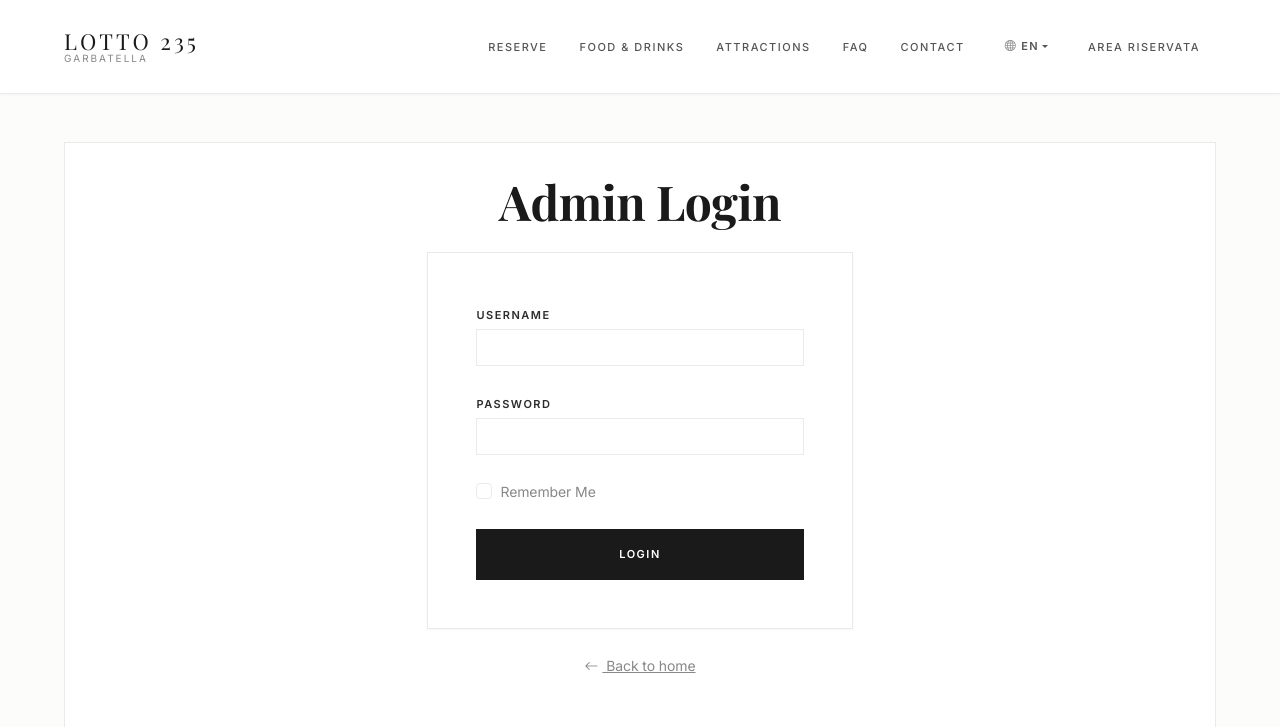
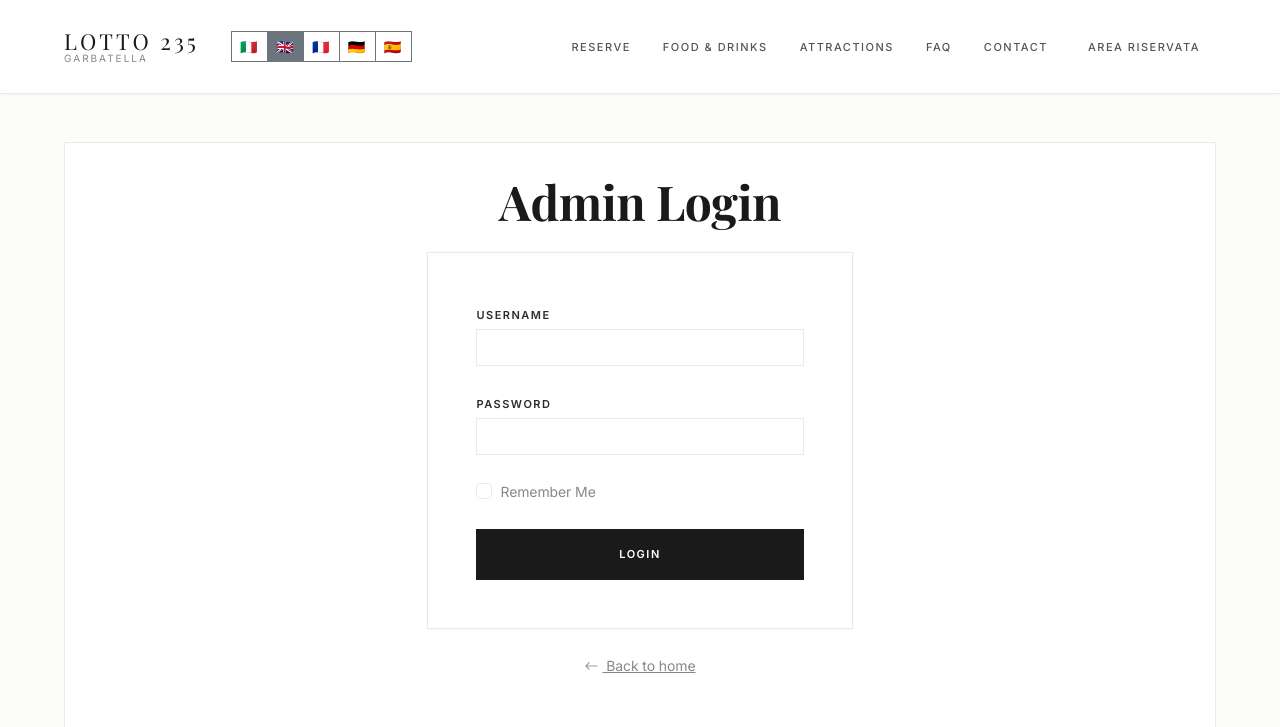
Before and after one commit to NegriLuca/apt-website, a Flask app: a page that uses app/templates/base.html in a window 1280 px wide. Shown: the top 727 px of the page. Run offline with Flask 3, Linux system fonts and the light colour scheme; some libraries are stand-ins or nearby versions; some web fonts are replaced.

Commit message:
Improvements

```diff
--- a/app/templates/base.html
+++ b/app/templates/base.html
@@ -154,7 +154,19 @@
                 LOTTO <span class="fw-light">235</span> <small class="text-muted d-block" style="font-size: 10px; letter-spacing: 2px;">GARBATELLA</small>
             </a>
 
-            <button class="navbar-toggler border-0" type="button" data-bs-toggle="collapse" data-bs-target="#navbarNav" aria-controls="navbarNav" aria-expanded="false" aria-label="{{ _('Toggle navigation') }}">
+            <!-- Language Selector (always visible) -->
+            <div class="d-flex align-items-center ms-lg-3 ms-2" role="group" aria-label="{{ _('Language selector') }}">
+                <span class="visually-hidden">{{ _('Language:') }}</span>
+                <div class="btn-group btn-group-sm" role="group">
+                    <a class="btn btn-outline-secondary {% if get_locale() == 'it' %}active{% endif %}" href="?lang=it" aria-label="Italiano" aria-pressed="{{ 'true' if get_locale() == 'it' else 'false' }}">🇮🇹</a>
+                    <a class="btn btn-outline-secondary {% if get_locale() == 'en' %}active{% endif %}" href="?lang=en" aria-label="English" aria-pressed="{{ 'true' if get_locale() == 'en' else 'false' }}">🇬🇧</a>
+                    <a class="btn btn-outline-secondary {% if get_locale() == 'fr' %}active{% endif %}" href="?lang=fr" aria-label="Français" aria-pressed="{{ 'true' if get_locale() == 'fr' else 'false' }}">🇫🇷</a>
+                    <a class="btn btn-outline-secondary {% if get_locale() == 'de' %}active{% endif %}" href="?lang=de" aria-label="Deutsch" aria-pressed="{{ 'true' if get_locale() == 'de' else 'false' }}">🇩🇪</a>
+                    <a class="btn btn-outline-secondary {% if get_locale() == 'es' %}active{% endif %}" href="?lang=es" aria-label="Español" aria-pressed="{{ 'true' if get_locale() == 'es' else 'false' }}">🇪🇸</a>
+                </div>
+            </div>
+
+            <button class="navbar-toggler border-0 ms-2" type="button" data-bs-toggle="collapse" data-bs-target="#navbarNav" aria-controls="navbarNav" aria-expanded="false" aria-label="{{ _('Toggle navigation') }}">
                 <span class="navbar-toggler-icon"></span>
             </button>
 
@@ -166,19 +178,6 @@
                     <li class="nav-item"><a class="nav-link-luxury" href="{{ url_for('routes.faq') }}">{{ _('FAQ') }}</a></li>
                     <li class="nav-item"><a class="nav-link-luxury" href="{{ url_for('routes.contact') }}">{{ _('Contact') }}</a></li>
 
-                    <li class="nav-item dropdown ms-lg-2">
-                        <a class="nav-link-luxury dropdown-toggle d-flex align-items-center" href="#" id="langDropdown" role="button" data-bs-toggle="dropdown" aria-expanded="false" aria-label="{{ _('Select language') }}">
-                            <i class="bi bi-globe me-1 text-muted"></i>
-                            <span class="text-uppercase fw-bold">{{ get_locale() }}</span>
-                        </a>
-                        <ul class="dropdown-menu dropdown-menu-end rounded-0 border-muted shadow-sm" aria-labelledby="langDropdown">
-                            <li><a class="dropdown-item py-2" href="?lang=it"><span class="me-2">🇮🇹</span> IT</a></li>
-                            <li><a class="dropdown-item py-2" href="?lang=en"><span class="me-2">🇬🇧</span> EN</a></li>
-                            <li><a class="dropdown-item py-2" href="?lang=fr"><span class="me-2">🇫🇷</span> FR</a></li>
-                            <li><a class="dropdown-item py-2" href="?lang=de"><span class="me-2">🇩🇪</span> DE</a></li>
-                            <li><a class="dropdown-item py-2" href="?lang=es"><span class="me-2">🇪🇸</span> ES</a></li>
-                        </ul>
-                    </li>
                     {% if current_user.is_authenticated and current_user.is_admin %}
                         <li class="nav-item">
                             <a class="btn btn-dark btn-sm ms-lg-3 px-3 rounded-0" href="{{ url_for('routes.admin_dashboard') }}">Admin</a>
```
Also changed, not shown: app/templates/reservation.html (+11 -3 lines).
